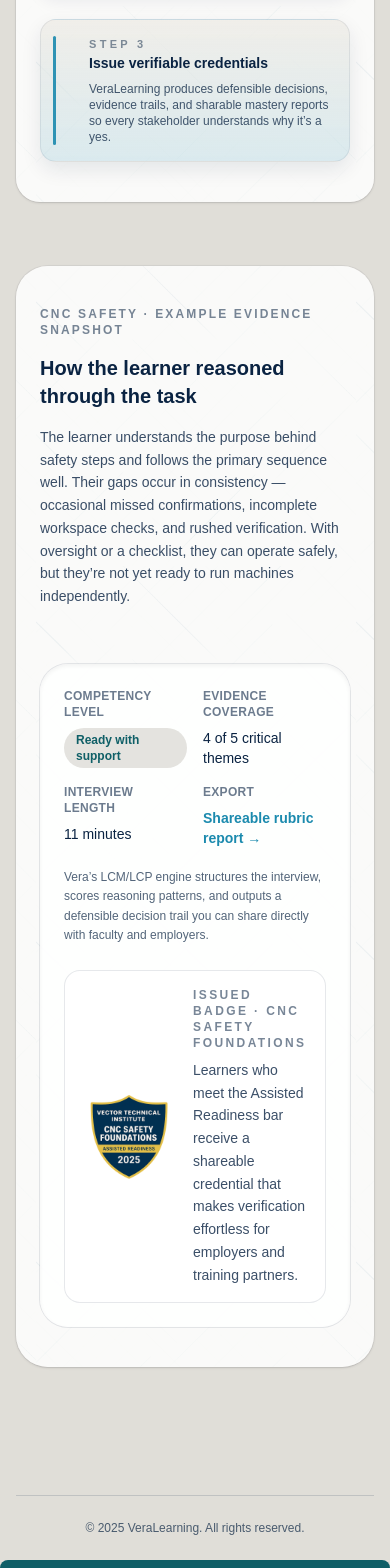
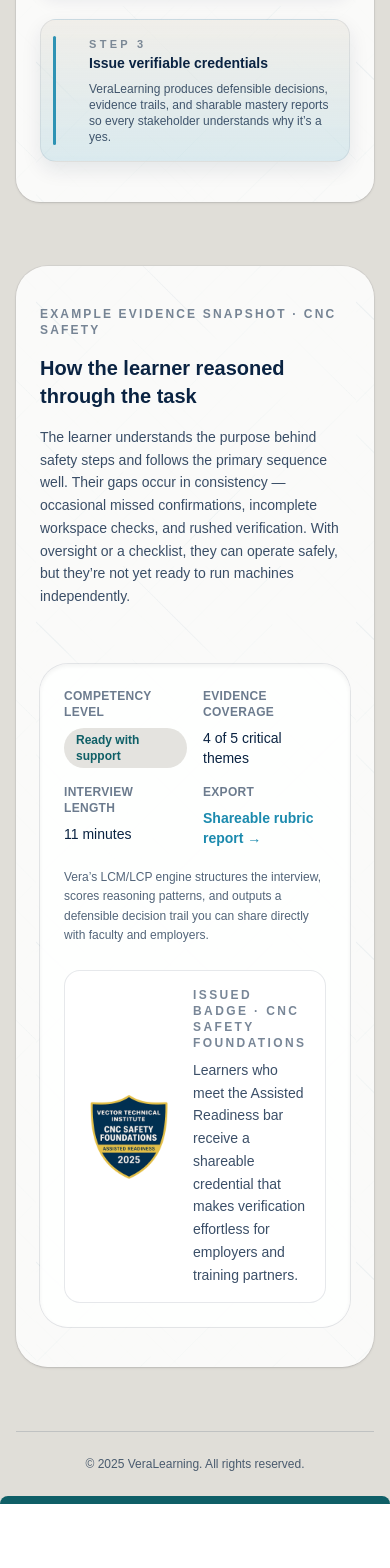
Before and after one commit to erica-trump/veralearning-website, a Next.js app: page / in a window 390 px wide. Shown: the part 2847-4415 px from the top of the page. After the commit the page ends 4351 px from the top, so only its background shows below. Built offline with nearby package versions, Linux system fonts and the light colour scheme.

Commit message:
updates including header

```diff
--- a/app/page.tsx
+++ b/app/page.tsx
@@ -95,7 +95,7 @@
 export default function HomePage() {
   return (
     <main className="bg-page-bg text-midnight">
-      <div className="mx-auto max-w-6xl space-y-16 px-4 pb-16 pt-10 md:space-y-20 md:pb-20 md:pt-14">
+      <div className="mx-auto max-w-6xl space-y-16 px-4 pb-10 pt-10 md:space-y-20 md:pb-14 md:pt-14">
         {/* Overview */}
         <section
           id="overview"
@@ -302,7 +302,7 @@
             <div className="grid items-start gap-10 md:grid-cols-2 xl:grid-cols-[1.25fr,0.85fr]">
               <div className="space-y-4">
                 <p className="text-xs font-semibold uppercase tracking-[0.18em] text-midnight/55">
-                  CNC Safety · Example evidence snapshot
+                  Example evidence snapshot · CNC Safety
                 </p>
                 <h3 className="text-xl font-semibold text-midnight">
                   How the learner reasoned through the task
--- a/components/layout/site-footer.tsx
+++ b/components/layout/site-footer.tsx
@@ -3,7 +3,7 @@
 
   return (
     <footer className="bg-page-bg text-midnight/70">
-      <div className="mx-auto max-w-6xl px-4 pt-16">
+      <div className="mx-auto max-w-6xl px-4 pt-6">
         <div className="border-t border-midnight/15" />
         <div className="py-6 text-center text-xs sm:text-sm">
           <p>© {year} VeraLearning. All rights reserved.</p>
```
